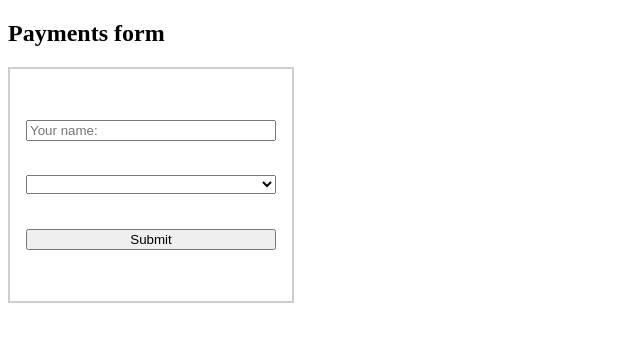
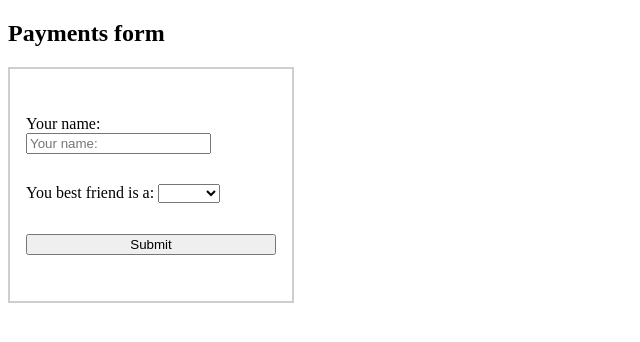
Before and after one commit to Anav0/contentstack-test, a SvelteKit app: page / in a window 1280 px wide. Shown: the top 342 px of the page, without its empty margins (0-640 px from the left). Built offline with nearby package versions, Linux system fonts and the light colour scheme.

Commit message:
Taking a W and going to sleep

```diff
--- a/src/components/renderers/CsDropdown.svelte
+++ b/src/components/renderers/CsDropdown.svelte
@@ -7,8 +7,11 @@
 
 </script>
 
-<select bind:value={value}>
-    {#each element.labels as label, i}
-        <option value={element.values[i]}>{label}</option>
-    {/each}
-</select>
+<div>
+    <label>{element.label}</label>
+    <select bind:value={value}>
+        {#each element.labels as label, i}
+            <option value={element.values[i]}>{label}</option>
+        {/each}
+    </select>
+</div>
--- a/src/components/renderers/CsField.svelte
+++ b/src/components/renderers/CsField.svelte
@@ -7,4 +7,9 @@
 
 </script>
 
-<input bind:value={value} placeholder="{element.label}">
+<div>
+    <label>
+        {element.label}
+    </label>
+    <input bind:value={value} placeholder="{element.label}">
+</div>
--- a/src/contentstack/index.ts
+++ b/src/contentstack/index.ts
@@ -1,3 +1,5 @@
+import type {Rule} from "../validation";
+
 export interface Metadata {
     created: Date,
     modified: Date,
@@ -21,14 +23,16 @@ export interface CsForm {
 
 export interface CsFormElement {
     id: string,
+    label: string;
     field_type: FieldType,
     field_id: string,
     field_category: FieldCategory,
     formatting: FormattingOption,
+
+    rules?: Rule[]
 }
 
 export interface CsField extends CsFormElement {
-    label: string;
 }
 
 export interface CsDropdown extends CsFormElement {
--- a/src/mock/forms/payments.json
+++ b/src/mock/forms/payments.json
@@ -9,10 +9,13 @@
       "field_id": "Name",
       "field_category": "CsField",
       "label": "Your name:",
-      "validation": [
+      "rules": [
         {
-          "name": "Max length",
-          "key": "min_max_length",
+          "key": "required",
+          "message_template": "{{FIELD_NAME}} is required"
+        },
+        {
+          "key": "min_max",
           "max": 250,
           "min": 10,
           "message_template": "{{FIELD_NAME}} need to be at least {{MIN}} and at most {{MAX}} characters long"
@@ -24,7 +27,7 @@
       "field_type": "string",
       "field_id": "Pet",
       "field_category": "CsDropdown",
-      "label": "Your name:",
+      "label": "You best friend is a:",
       "values": [
         "1",
         "2",
```
Also changed, not shown: src/validation/index.ts (+24 -5 lines).
